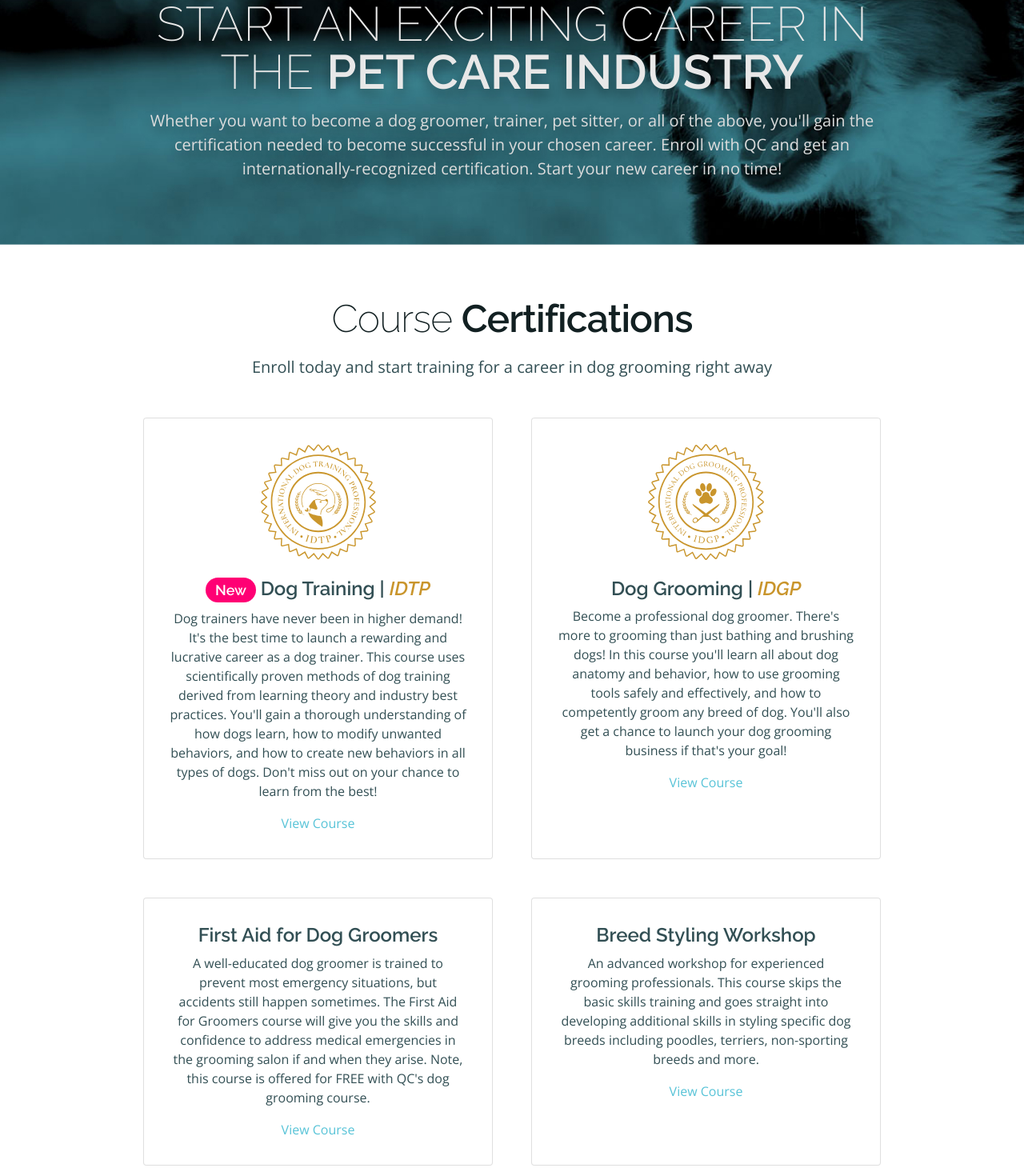
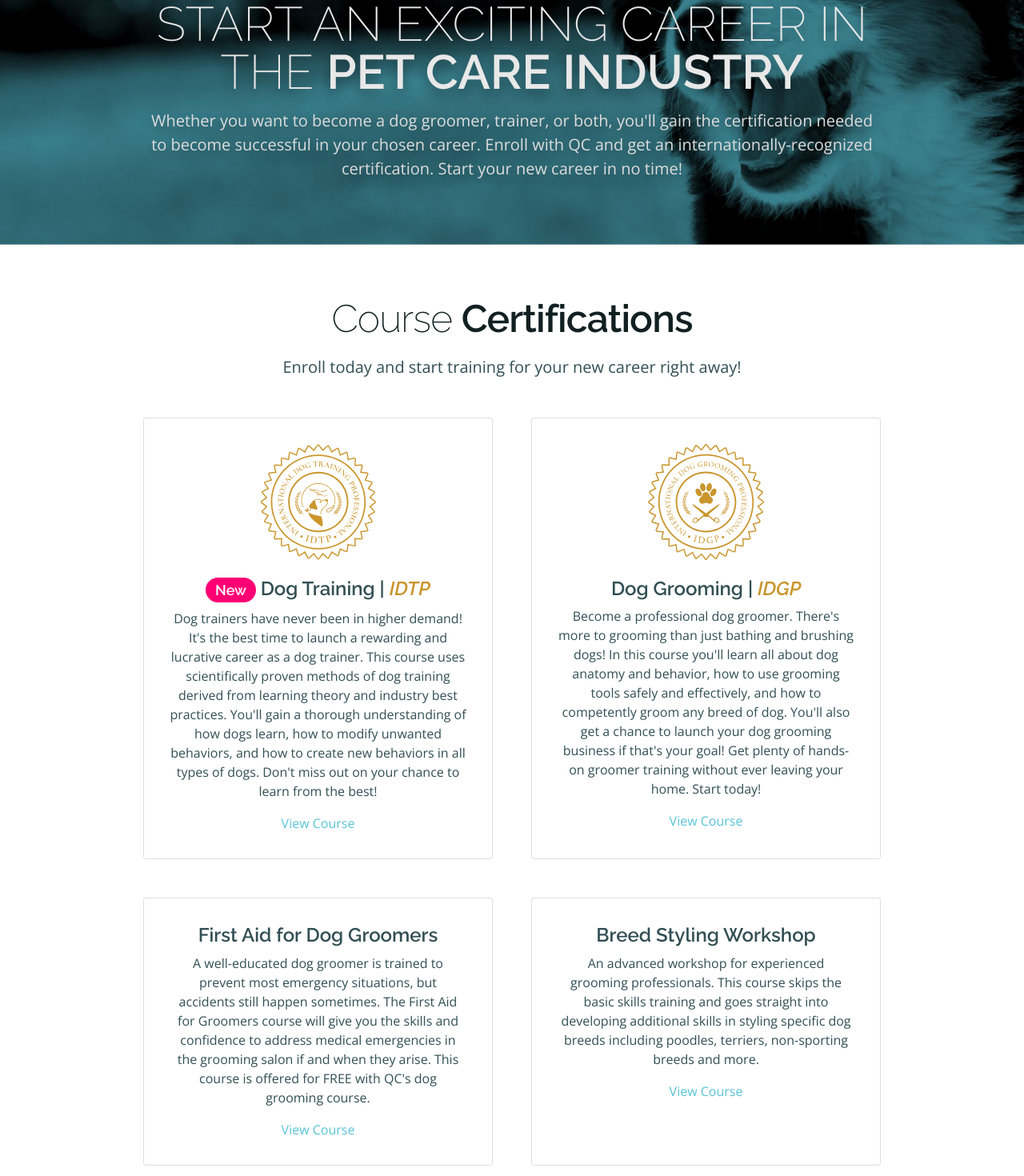
Before and after one commit to QCCareerSchool-Org/www.qcpetstudies.com, a Next.js app: page / in a window 1280 px wide. Shown: the part 240-1710 px from the top of the page at 80% size. Built offline with nearby package versions, Linux system fonts and the light colour scheme; no server answers.

Commit message:
Text edits to the pet studies home page

```diff
--- a/src/pages/index.tsx
+++ b/src/pages/index.tsx
@@ -26,7 +26,7 @@ const HomePage: NextPage = () => (
         <div className="row">
           <div className="col-12 col-lg-10 offset-lg-1">
             <h1 className="fw-normal">Start an Exciting Career in the <strong>Pet Care Industry</strong></h1>
-            <p className="lead">Whether you want to become a dog groomer, trainer, pet sitter, or all of the above, you&apos;ll gain the certification needed to become successful in your chosen career. Enroll with QC and get an internationally-recognized certification. Start your new career in no time!</p>
+            <p className="lead">Whether you want to become a dog groomer, trainer, or both, you&apos;ll gain the certification needed to become successful in your chosen career. Enroll with QC and get an internationally-recognized certification. Start your new career in no time!</p>
           </div>
         </div>
       </div>
@@ -35,7 +35,7 @@ const HomePage: NextPage = () => (
     <section>
       <div className="container text-center">
         <h2 className="mb-3">Course <strong>Certifications</strong></h2>
-        <p className="lead mb-5">Enroll today and start training for a career in dog grooming right away</p>
+        <p className="lead mb-5">Enroll today and start training for your new career right away!</p>
         <div id="cardRow" className="row align-items-stretch">
           <div className="col-10 offset-1 col-lg-6 offset-lg-0 col-xl-5 offset-xl-1 col-xxl-4 offset-xxl-2 d-flex align-items-stretch">
             <div className="card">
@@ -56,7 +56,7 @@ const HomePage: NextPage = () => (
                   <Image src={IDGPCertificationGold} width={iconSize} height={iconSize} alt="1-Year Money-Back Guarantee" />
                 </div>
                 <h3>Dog Grooming | <em className="gold">IDGP</em></h3>
-                <p>Become a professional dog groomer. There&apos;s more to grooming than just bathing and brushing dogs! In this course you&apos;ll learn all about dog anatomy and behavior, how to use grooming tools safely and effectively, and how to competently groom any breed of dog. You&apos;ll also get a chance to launch your dog grooming business if that&apos;s your goal!</p>
+                <p>Become a professional dog groomer. There&apos;s more to grooming than just bathing and brushing dogs! In this course you&apos;ll learn all about dog anatomy and behavior, how to use grooming tools safely and effectively, and how to competently groom any breed of dog. You&apos;ll also get a chance to launch your dog grooming business if that&apos;s your goal! Get plenty of hands-on groomer training without ever leaving your home. Start today!</p>
                 <Link href="/dog-grooming-courses/dog-grooming"><a className="link-primary">View Course</a></Link>
               </div>
             </div>
@@ -65,7 +65,7 @@ const HomePage: NextPage = () => (
             <div className="card">
               <div className="card-body">
                 <h3>First Aid for Dog Groomers</h3>
-                <p>A well-educated dog groomer is trained to prevent most emergency situations, but accidents still happen sometimes. The First Aid for Groomers course will give you the skills and confidence to address medical emergencies in the grooming salon if and when they arise. Note, this course is offered for FREE with QC&apos;s dog grooming course.</p>
+                <p>A well-educated dog groomer is trained to prevent most emergency situations, but accidents still happen sometimes. The First Aid for Groomers course will give you the skills and confidence to address medical emergencies in the grooming salon if and when they arise. This course is offered for FREE with QC&apos;s dog grooming course.</p>
                 <Link href="/dog-grooming-courses/first-aid"><a className="link-primary">View Course</a></Link>
               </div>
             </div>
@@ -148,7 +148,7 @@ const HomePage: NextPage = () => (
           </div>
           <div className="col-9">
             <h3>Expert Tutors to Guide You</h3>
-            <p>Your personal tutor will follow your progress through your online course, will personally grade your assignments, and provide you with individualized feedback after you ve completed each unit. These aren t paid employees of the school grading from a template; they re career professionals working in your industry, and they re focused on your success!</p>
+            <p>Your personal tutor will follow your progress through your online course, will personally grade your assignments, and provide you with individualized feedback after you ve completed each unit. These aren&apos;t paid employees of the school grading from a template; they&apos;re career professionals working in your industry, and they&apos;re focused on your success!</p>
           </div>
         </div>
         <div className="row mb-4">
```
